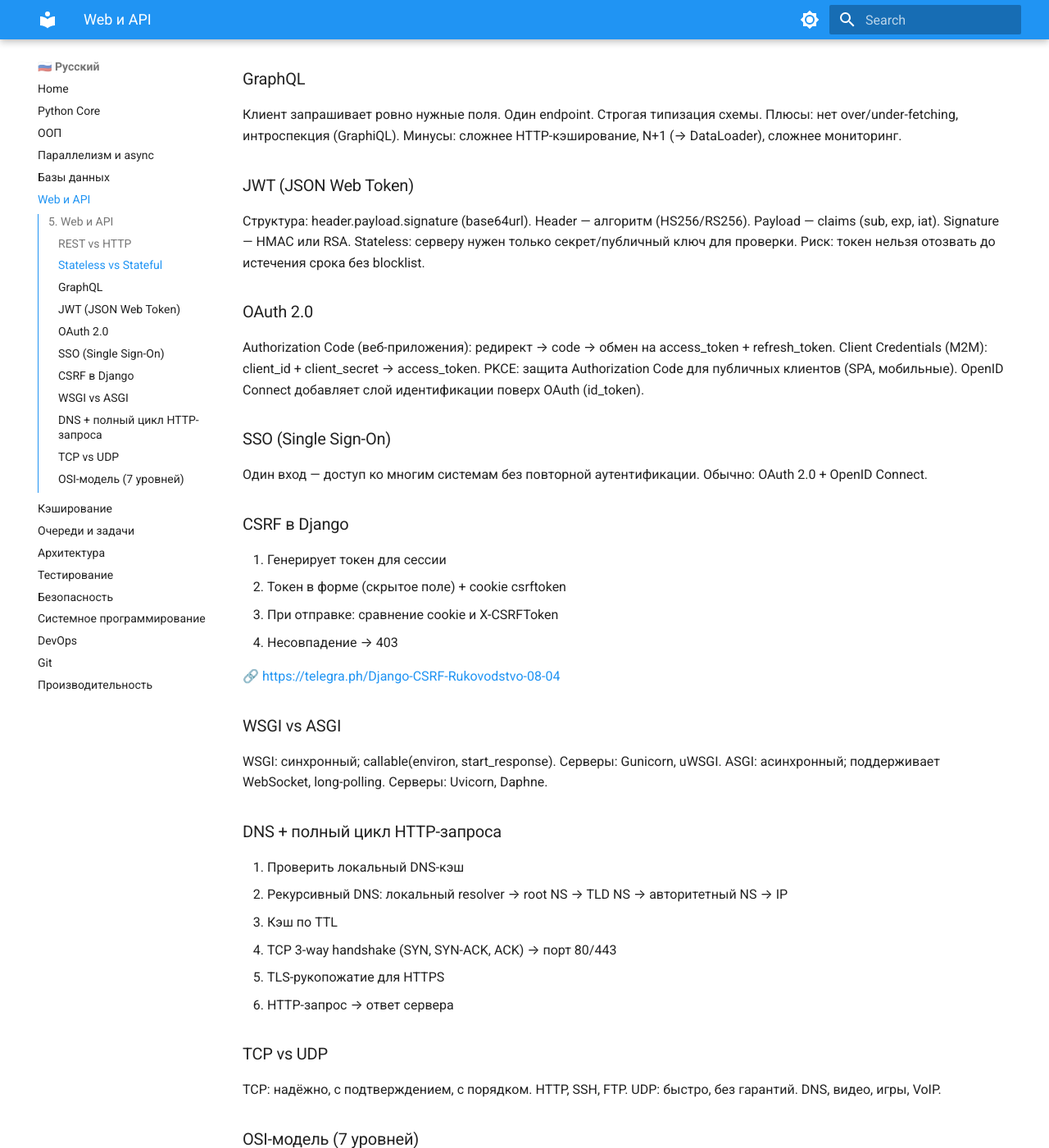
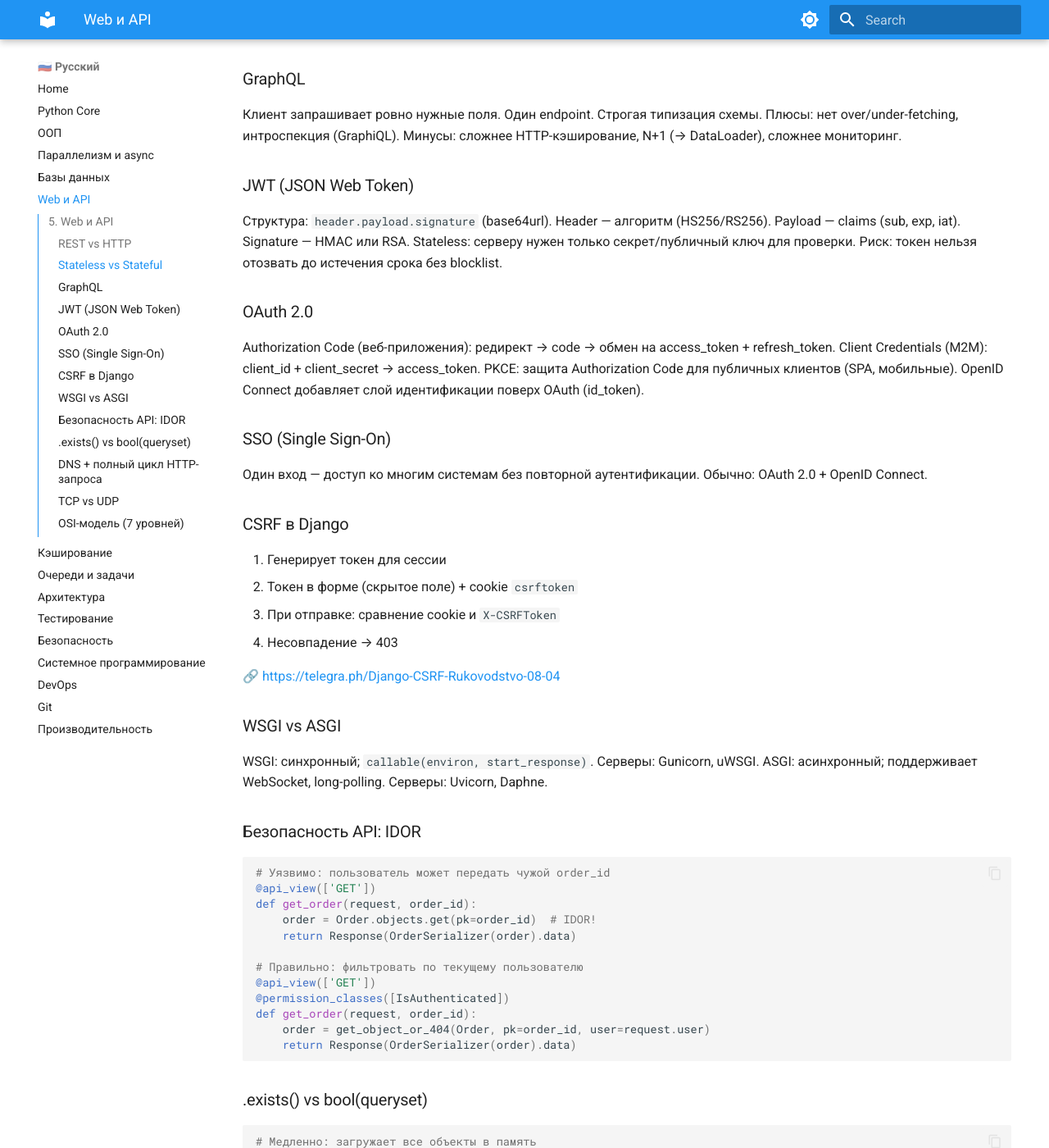
Before and after one commit to spiritEcosse/senior-kb, an MkDocs documentation site: the page built from docs/web-api.md, in a window 1280 px wide and 1400 px high, scrolled down 430 px. Shown: the whole window at 82% size. Built offline with MkDocs 1.6.1 and Material for MkDocs 9.7.7, drawn with Linux system fonts in a browser that asks for light colours; some of the changed text lies outside the part shown.

````diff
--- a/docs/web-api.md
+++ b/docs/web-api.md
@@ -18,7 +18,7 @@ Stateful: сервер хранит сессию; труднее масштаб
 
 ### JWT (JSON Web Token)
 
-Структура: header.payload.signature (base64url).
+Структура: `header.payload.signature` (base64url).
 Header — алгоритм (HS256/RS256). Payload — claims (sub, exp, iat). Signature — HMAC или RSA.
 Stateless: серверу нужен только секрет/публичный ключ для проверки.
 Риск: токен нельзя отозвать до истечения срока без blocklist.
@@ -38,16 +38,45 @@ OpenID Connect добавляет слой идентификации повер
 ### CSRF в Django
 
 1. Генерирует токен для сессии
-2. Токен в форме (скрытое поле) + cookie csrftoken
-3. При отправке: сравнение cookie и X-CSRFToken
+2. Токен в форме (скрытое поле) + cookie `csrftoken`
+3. При отправке: сравнение cookie и `X-CSRFToken`
 4. Несовпадение → 403
 
 🔗 [https://telegra.ph/Django-CSRF-Rukovodstvo-08-04](https://telegra.ph/Django-CSRF-Rukovodstvo-08-04)
 
 ### WSGI vs ASGI
 
-WSGI: синхронный; callable(environ, start_response). Серверы: Gunicorn, uWSGI.
+WSGI: синхронный; `callable(environ, start_response)`. Серверы: Gunicorn, uWSGI.
 ASGI: асинхронный; поддерживает WebSocket, long-polling. Серверы: Uvicorn, Daphne.
+
+### Безопасность API: IDOR
+
+```python
+# Уязвимо: пользователь может передать чужой order_id
+@api_view(['GET'])
+def get_order(request, order_id):
+    order = Order.objects.get(pk=order_id)  # IDOR!
+    return Response(OrderSerializer(order).data)
+
+# Правильно: фильтровать по текущему пользователю
+@api_view(['GET'])
+@permission_classes([IsAuthenticated])
+def get_order(request, order_id):
+    order = get_object_or_404(Order, pk=order_id, user=request.user)
+    return Response(OrderSerializer(order).data)
+```
+
+### .exists() vs bool(queryset)
+
+```python
+# Медленно: загружает все объекты в память
+if Order.objects.filter(user=user):
+    ...
+
+# Быстро: SELECT 1 LIMIT 1
+if Order.objects.filter(user=user).exists():
+    ...
+```
 
 ### DNS + полный цикл HTTP-запроса
 
````
